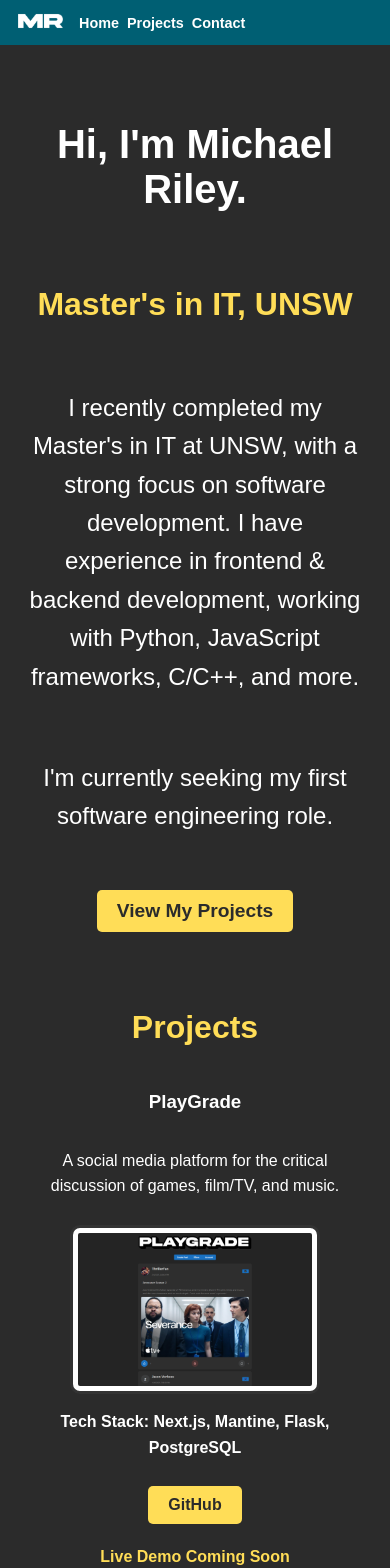
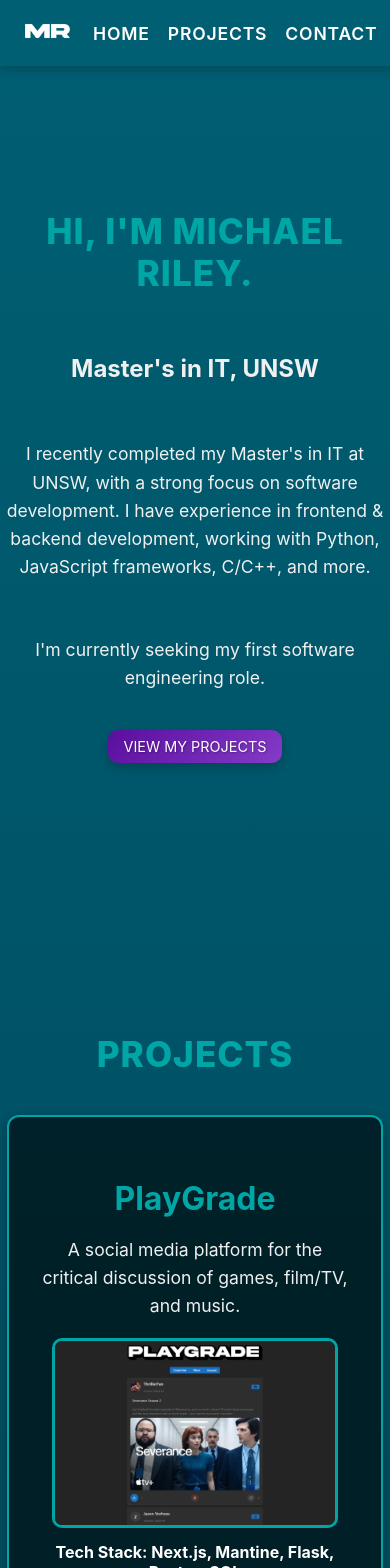
Before and after one commit to michaelriley87/portfolio, a Vue app: page / in a window 390 px wide. Shown: the top 1568 px of the page. Built offline with nearby package versions, Linux system fonts and the light colour scheme.

Commit message:
new style

```diff
--- a/src/App.vue
+++ b/src/App.vue
@@ -1,12 +1,12 @@
 <template>
   <header class="header">
-    <nav class="nav">
-      <a href="#home" class="nav-link">
-        <img src="/logo.png" alt="Logo" class="logo" />
+    <nav class="navbar">
+      <a href="#home" class="navbar-link">
+        <img src="/logo.png" alt="Logo" class="navbar-logo" />
       </a>
-      <a href="#home" class="nav-link">Home</a>
-      <a href="#projects" class="nav-link">Projects</a>
-      <a href="#contact" class="nav-link">Contact</a>
+      <a href="#home" class="navbar-link">Home</a>
+      <a href="#projects" class="navbar-link">Projects</a>
+      <a href="#contact" class="navbar-link">Contact</a>
     </nav>
   </header>
 
@@ -22,94 +22,3 @@ import Home from "./components/Home.vue";
 import Projects from "./components/Projects.vue";
 import Contact from "./components/Contact.vue";
 </script>
-
-<style>
-html {
-  scroll-behavior: smooth;
-}
-
-body {
-  background-color: #2b2b2b;
-  color: white;
-  font-family: Arial, sans-serif;
-}
-
-.header {
-  display: flex;
-  justify-content: space-between;
-  padding: 20px;
-  background-color: #005f73;
-  font-size: 1.2rem;
-  font-weight: bold;
-  position: fixed;
-  width: 100%;
-  top: 0;
-  left: 0;
-  align-items: center;
-}
-
-.logo {
-  width: 70px;
-  height: auto;
-  padding-left: 8px;
-  padding-right: 8px;
-}
-
-.nav {
-  display: flex;
-  gap: 18px;
-  align-items: center;
-  justify-content: flex-start;
-  width: 100%;
-}
-
-.nav-link {
-  text-decoration: none;
-  color: white;
-  cursor: pointer;
-  font-size: 1.2rem;
-  transition: font-size 0.3s ease;
-}
-
-@media (max-width: 768px) {
-  .header {
-    padding: 15px;
-    font-size: 1rem;
-  }
-
-  .logo {
-    width: 55px;
-  }
-
-  .nav {
-    gap: 12px;
-  }
-
-  .nav-link {
-    font-size: 1rem;
-  }
-}
-
-@media (max-width: 480px) {
-  .header {
-    padding: 10px;
-    font-size: 0.9rem;
-  }
-
-  .logo {
-    width: 45px;
-  }
-
-  .nav {
-    gap: 8px;
-  }
-
-  .nav-link {
-    font-size: 0.9rem;
-  }
-}
-
-main {
-  padding-top: 80px;
-}
-</style>
--- a/src/components/Home.vue
+++ b/src/components/Home.vue
@@ -1,60 +1,13 @@
 <template>
-    <section id="home" class="home-section">
-        <h1>Hi, I'm Michael Riley.</h1>
-        <h2>Master's in IT, UNSW</h2>
-        <p>
+    <section id="home" class="section">
+        <h1 class="section-title">Hi, I'm Michael Riley.</h1>
+        <h2 class="section-subtitle">Master's in IT, UNSW</h2>
+        <p class="section-text">
             I recently completed my Master's in IT at UNSW, with a strong focus on software development.
             I have experience in frontend & backend development, working with Python, JavaScript frameworks, C/C++, and
             more.
         </p>
-        <p>I'm currently seeking my first software engineering role.</p>
-        <a href="#projects" class="cta">View My Projects</a>
+        <p class="section-text">I'm currently seeking my first software engineering role.</p>
+        <a href="#projects" class="btn">View My Projects</a>
     </section>
 </template>
-
-<style>
-.home-section {
-    scroll-margin-top: 90px;
-    height: 100vh;
-    display: flex;
-    flex-direction: column;
-    align-items: center;
-    justify-content: center;
-    text-align: center;
-    font-size: 1.5rem;
-    gap: 15px;
-    padding: 0 20px;
-}
-
-h1 {
-    font-size: 2.5rem;
-    font-weight: bold;
-}
-
-h2 {
-    font-size: 2rem;
-    color: #ffdd57;
-}
-
-p {
-    max-width: 600px;
-    line-height: 1.6;
-}
-
-.cta {
-    margin-top: 15px;
-    display: inline-block;
-    padding: 10px 20px;
-    background-color: #ffdd57;
-    color: #2b2b2b;
-    font-size: 1.2rem;
-    font-weight: bold;
-    text-decoration: none;
-    border-radius: 5px;
-    transition: background-color 0.3s;
-}
-
-.cta:hover {
-    background-color: #ffa500;
-}
-</style>
--- a/src/components/Projects.vue
+++ b/src/components/Projects.vue
@@ -1,24 +1,25 @@
 <template>
-    <section id="projects" class="projects">
-        <h2>Projects</h2>
+    <section id="projects" class="section">
+        <h2 class="section-title">Projects</h2>
 
+        <div class="projects-container">
             <div class="project">
-            <h3>PlayGrade</h3>
-            <p>A social media platform for the critical discussion of games, film/TV, and music.</p>
+                <h3 class="project-title">PlayGrade</h3>
+                <p class="section-text">A social media platform for the critical discussion of games, film/TV, and music.</p>
                 <img src="/playgrade.png" alt="PlayGrade" class="project-image" @click="openLightbox('/playgrade.png')" />
-            <p class="tech-stack"><strong>Tech Stack:</strong> Next.js, Mantine, Flask, PostgreSQL</p>
-            <a href="https://github.com/michaelriley87/play-grade" target="_blank" class="cta">GitHub</a>
+                <p class="project-tech"><strong>Tech Stack:</strong> Next.js, Mantine, Flask, PostgreSQL</p>
+                <a href="https://github.com/michaelriley87/play-grade" target="_blank" class="btn">GitHub</a>
                 <p class="coming-soon">Live Demo Coming Soon</p>
             </div>
 
             <div class="project">
-            <h3>Kinoguessr</h3>
-            <p>A movie trivia game where the player must guess the movie by receiving actor hints.</p>
-            <img src="/kinoguessr.png" alt="Kinoguessr" class="project-image"
-                @click="openLightbox('/kinoguessr.png')" />
-            <p class="tech-stack"><strong>Tech Stack:</strong> React.js, Material UI, Django</p>
-            <a href="https://github.com/michaelriley87/kinoguessr" target="_blank" class="cta">GitHub</a>
+                <h3 class="project-title">Kinoguessr</h3>
+                <p class="section-text">A movie trivia game where the player must guess the movie by receiving actor hints.</p>
+                <img src="/kinoguessr.png" alt="Kinoguessr" class="project-image" @click="openLightbox('/kinoguessr.png')" />
+                <p class="project-tech"><strong>Tech Stack:</strong> React.js, Material UI, Django</p>
+                <a href="https://github.com/michaelriley87/kinoguessr" target="_blank" class="btn">GitHub</a>
                 <p class="coming-soon">Live Demo Coming Soon</p>
+            </div>
         </div>
 
         <!-- Lightbox -->
@@ -48,92 +49,3 @@ export default {
     }
 };
 </script>
-
-<style scoped>
-.projects {
-    text-align: center;
-    padding: 50px 20px;
-    scroll-margin-top: 90px;
-}
-
-.project {
-    margin-bottom: 40px;
-    display: flex;
-    flex-direction: column;
-    align-items: center;
-    justify-content: center;
-}
-
-.project-image {
-    max-width: 70%;
-    max-height: 500px;
-    width: auto;
-    height: auto;
-    display: block;
-    margin: 10px 0;
-    border-radius: 10px;
-    border: 3px solid #333;
-    padding: 5px;
-    background: #fff;
-    cursor: pointer;
-    transition: transform 0.2s ease-in-out;
-}
-
-.project-image:hover {
-    transform: scale(1.05);
-}
-
-.lightbox {
-    position: fixed;
-    top: 0;
-    left: 0;
-    width: 100%;
-    height: 100%;
-    background: rgba(0, 0, 0, 0.8);
-    display: flex;
-    align-items: center;
-    justify-content: center;
-    z-index: 1000;
-}
-
-.lightbox-image {
-    max-width: 90%;
-    max-height: 90%;
-    border-radius: 10px;
-    border: 5px solid #fff;
-}
-
-.lightbox:hover {
-    cursor: pointer;
-}
-
-.tech-stack {
-    font-size: 1rem;
-    font-weight: bold;
-    margin-top: 5px;
-}
-
-.cta {
-    margin: 10px 5px;
-    display: inline-block;
-    padding: 10px 20px;
-    background-color: #ffdd57;
-    color: #2b2b2b;
-    font-size: 1rem;
-    font-weight: bold;
-    text-decoration: none;
-    border-radius: 5px;
-    transition: background-color 0.3s;
-}
-
-.cta:hover {
-    background-color: #ffa500;
-}
-
-.coming-soon {
-    font-size: 1rem;
-    font-weight: bold;
-    color: #ffdd57;
-    margin-top: 10px;
-}
-</style>
--- a/src/main.js
+++ b/src/main.js
@@ -1,5 +1,5 @@
 import { createApp } from 'vue'
-import './style.css'
+import './styles.css'
 import App from './App.vue'
 
 createApp(App).mount('#app')
--- /dev/null
+++ b/src/styles.css
@@ -0,0 +1,276 @@
+/* Global Styling */
+html {
+    scroll-behavior: smooth;
+}
+
+body {
+    background: linear-gradient(180deg, #005f73 0%, #003a4d 100%);
+    color: #f0f0f0;
+    font-family: 'Inter', Arial, sans-serif;
+    margin: 0;
+    padding: 0;
+    overflow-x: hidden;
+}
+
+/* Header */
+.header {
+    display: flex;
+    justify-content: space-between;
+    padding: 20px;
+    background-color: #005f73;
+    font-size: 1.2rem;
+    font-weight: bold;
+    position: fixed;
+    width: 100%;
+    top: 0;
+    left: 0;
+    align-items: center;
+    z-index: 1000;
+    box-shadow: 0px 4px 10px rgba(0, 0, 0, 0.2);
+}
+
+/* Navbar */
+.navbar {
+    display: flex;
+    gap: 18px;
+    align-items: center;
+    justify-content: flex-start;
+    width: 100%;
+}
+
+.navbar-link {
+    text-decoration: none !important;
+    font-size: 1.1rem;
+    font-weight: 600;
+    text-transform: uppercase;
+    letter-spacing: 0.05rem;
+    color: #ffffff;
+    transition: color 0.3s ease;
+}
+
+.navbar-link:hover {
+    color: #5a0e9e;
+}
+
+.navbar-logo {
+    width: 70px;
+    height: auto;
+    padding: 0 20px;
+}
+
+/* Sections */
+.section {
+    padding-top: 100px;
+    padding-bottom: 80px;
+    min-height: calc(100vh - 100px);
+    display: flex;
+    flex-direction: column;
+    align-items: center;
+    justify-content: center;
+    text-align: center;
+    gap: 20px;
+}
+
+/* Section Titles */
+.section-title {
+    font-size: 2.8rem;
+    font-weight: 800;
+    text-transform: uppercase;
+    color: #00a6a6;
+    letter-spacing: 1px;
+    margin-bottom: 20px;
+}
+
+/* Section Text */
+.section-text {
+    font-size: 1.1rem;
+    font-weight: 400;
+    line-height: 1.6;
+    max-width: 700px;
+}
+
+/* Buttons */
+.btn {
+    padding: 12px 24px;
+    font-size: 1rem;
+    background: linear-gradient(135deg, #5a0e9e, #843bc7); /* Darker grape */
+    color: #ffffff; /* White for better contrast */
+    text-shadow: 1px 1px 2px rgba(0, 0, 0, 0.3); /* Subtle shadow for better legibility */
+    border: none;
+    border-radius: 10px;
+    text-transform: uppercase;
+    text-decoration: none !important;
+    display: inline-block;
+    transition: all 0.3s ease-in-out, transform 0.2s ease-in-out;
+    box-shadow: 0px 4px 10px rgba(0, 0, 0, 0.2);
+}
+
+/* Projects Section */
+.projects {
+    text-align: center;
+    padding: 60px 20px;
+    scroll-margin-top: 90px;
+    display: flex;
+    flex-direction: column;
+    gap: 40px; /* Adds spacing between projects */
+}
+
+/* Individual Project Cards */
+.project {
+    background: rgba(0, 0, 0, 0.6); /* Semi-transparent background */
+    padding: 30px;
+    border-radius: 12px;
+    box-shadow: 0px 4px 12px rgba(0, 0, 0, 0.3);
+    width: 80%;
+    max-width: 800px;
+    margin: 0 auto;
+    text-align: center;
+    border: 2px solid #00a6a6; /* Subtle border to define shape */
+}
+
+/* Divider Between Projects */
+.project + .project {
+    border-top: 2px solid rgba(0, 166, 166, 0.5);
+    padding-top: 40px;
+    margin-top: 40px;
+}
+
+/* Project Titles */
+.project-title {
+    font-size: 2rem;
+    font-weight: 700;
+    color: #00a6a6;
+    margin-bottom: 10px;
+}
+
+/* Project Descriptions */
+.project-description {
+    font-size: 1.1rem;
+    color: #f0f0f0;
+    line-height: 1.6;
+    max-width: 600px;
+    margin: 0 auto 15px;
+}
+
+/* Project Image */
+.project-image {
+    max-width: 80%;
+    max-height: 400px;
+    border-radius: 10px;
+    border: 3px solid #00a6a6;
+    transition: transform 0.2s ease-in-out, box-shadow 0.2s ease-in-out;
+}
+
+.project-image:hover {
+    transform: scale(1.05);
+    box-shadow: 0px 4px 12px rgba(0, 166, 166, 0.5);
+}
+
+/* Project Tech Stack */
+.project-tech {
+    font-size: 1rem;
+    font-weight: bold;
+    margin-top: 10px;
+    color: #ffffff
+}
+
+/* Buttons */
+.project-btn {
+    display: inline-block;
+    padding: 10px 20px;
+    font-size: 1rem;
+    font-weight: bold;
+    text-transform: uppercase;
+    color: #ffffff;
+    background: linear-gradient(135deg, #5a0e9e, #843bc7);
+    border-radius: 8px;
+    text-decoration: none !important;
+    margin-top: 15px;
+    transition: all 0.3s ease-in-out;
+}
+
+.project-btn:hover {
+    background: linear-gradient(135deg, #9854cb, #b88ae0);
+    transform: translateY(-2px);
+}
+
+/* Sleek Hover Effect */
+.btn:hover {
+    background: linear-gradient(135deg, #9854cb, #b88ae0);
+    transform: translateY(-3px);
+    box-shadow: 0px 6px 12px rgba(106, 13, 173, 0.3);
+}
+
+
+/* Lightbox */
+.lightbox {
+    position: fixed;
+    top: 0;
+    left: 0;
+    width: 100%;
+    height: 100%;
+    background: rgba(0, 0, 0, 0.85);
+    backdrop-filter: blur(8px);
+    display: flex;
+    align-items: center;
+    justify-content: center;
+    z-index: 1000;
+}
+
+.lightbox-image {
+    max-width: 90%;
+    max-height: 90%;
+    border-radius: 12px;
+    border: 4px solid #00a6a6;
+    background: #003a4d;
+}
+
+/* Responsive Design */
+@media (max-width: 768px) {
+    .navbar-logo {
+        width: 55px;
+        padding: 0 10px;
+    }
+
+    .section {
+        padding-top: 120px;
+    }
+
+    .section-title {
+        font-size: 2.5rem;
+    }
+
+    .btn {
+        font-size: 1rem;
+        padding: 10px 20px;
+    }
+
+    .project-image {
+        max-width: 80%;
+    }
+}
+
+@media (max-width: 480px) {
+    .navbar-logo {
+            width: 45px;
+            padding: 0 5px;
+        }
+
+    .section {
+        padding-top: 100px;
+        padding-bottom: 60px;
+    }
+
+    .section-title {
+        font-size: 2.2rem;
+    }
+
+    .btn {
+        font-size: 0.9rem;
+        padding: 8px 16px;
+    }
+
+    .project-image {
+        max-width: 90%;
+    }
+}
```
Also changed, not shown: src/components/Contact.vue (+5 -28 lines), public/pool.jpg (added), src/style.css (deleted). Lines whose indentation alone changed are shown as unchanged.
